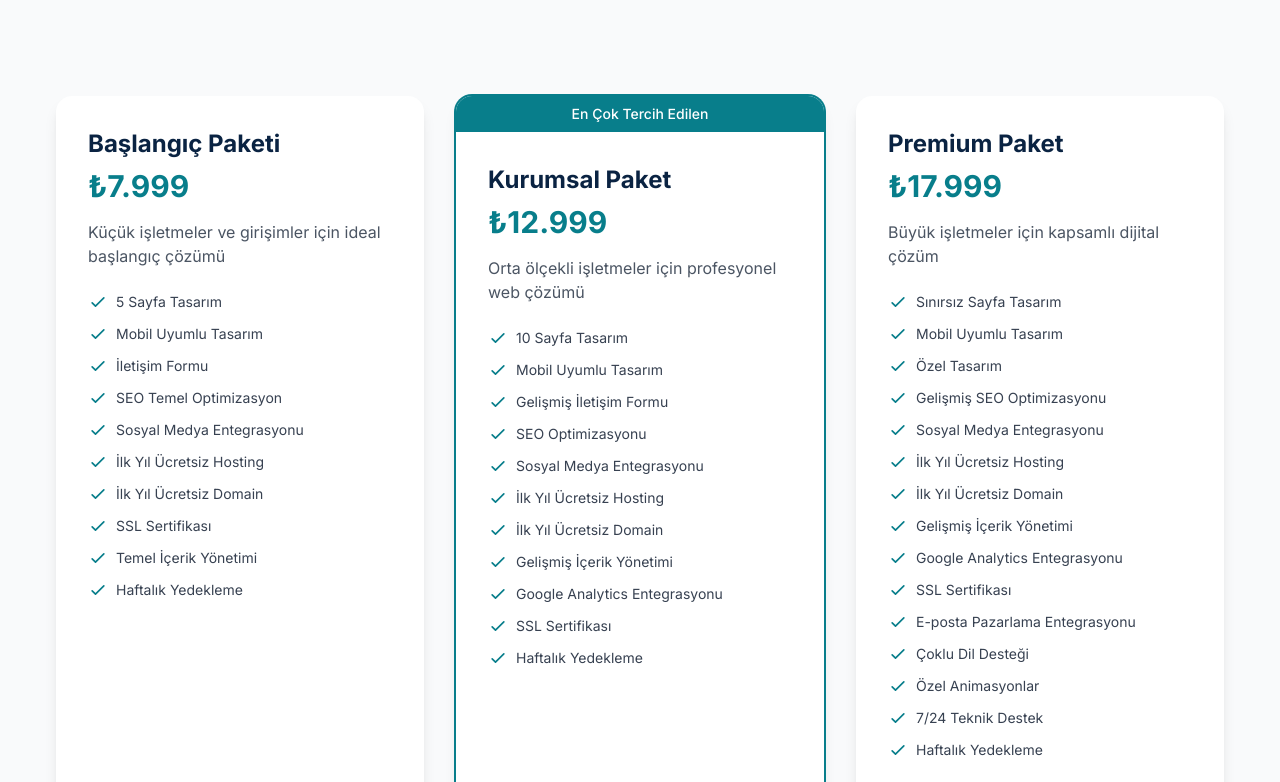
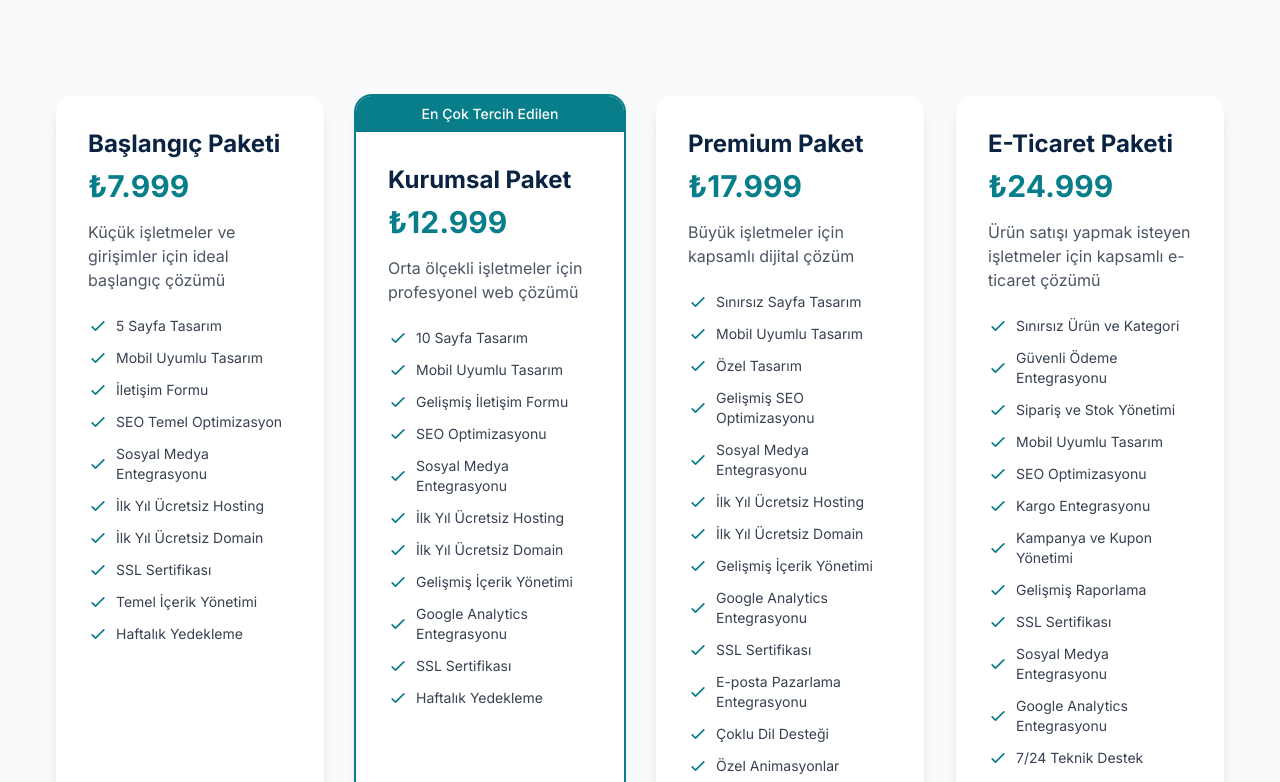
Before and after one commit to enesmalikdmn/emd-ajans, a Next.js app: page /pricing in a window 1280 px wide. Shown: the part 400-1182 px from the top of the page. Built offline with nearby package versions, Linux system fonts and the light colour scheme.

Commit message:
feat: new pricing packages

```diff
--- a/app/components/Pricing.tsx
+++ b/app/components/Pricing.tsx
@@ -64,6 +64,27 @@ const packages = [
       'Haftalık Yedekleme'
     ],
     recommended: false
+  },
+  {
+    title: 'E-Ticaret Paketi',
+    price: '₺24.999',
+    description: 'Ürün satışı yapmak isteyen işletmeler için kapsamlı e-ticaret çözümü',
+    features: [
+      'Sınırsız Ürün ve Kategori',
+      'Güvenli Ödeme Entegrasyonu',
+      'Sipariş ve Stok Yönetimi',
+      'Mobil Uyumlu Tasarım',
+      'SEO Optimizasyonu',
+      'Kargo Entegrasyonu',
+      'Kampanya ve Kupon Yönetimi',
+      'Gelişmiş Raporlama',
+      'SSL Sertifikası',
+      'Sosyal Medya Entegrasyonu',
+      'Google Analytics Entegrasyonu',
+      '7/24 Teknik Destek',
+      'Haftalık Yedekleme'
+    ],
+    recommended: false
   }
 ];
 
@@ -102,15 +123,15 @@ const Pricing = () => {
       </section>
 
       {/* Pricing Packages */}
-      <section className="container mx-auto px-4 py-16">
-        <div className="grid grid-cols-1 md:grid-cols-2 lg:grid-cols-3 gap-8">
+      <section className="container mx-auto px-4 py-8 md:py-16">
+        <div className="grid grid-cols-1 sm:grid-cols-2 lg:grid-cols-2 xl:grid-cols-4 gap-8">
           {packages.map((pkg, index) => (
             <motion.div
               key={index}
               initial={{ opacity: 0, y: 20 }}
               animate={{ opacity: 1, y: 0 }}
               transition={{ duration: 0.5, delay: index * 0.1 }}
-              className={`bg-white rounded-2xl shadow-lg overflow-hidden flex flex-col ${
+              className={`bg-white rounded-2xl shadow-lg overflow-hidden flex flex-col h-full ${
                 pkg.recommended ? 'ring-2 ring-[#087E8B] transform scale-105' : ''
               }`}
             >
@@ -119,10 +140,10 @@ const Pricing = () => {
                   En Çok Tercih Edilen
                 </div>
               )}
-              <div className="p-8 flex flex-col flex-1">
+              <div className="p-6 md:p-8 flex flex-col flex-1">
                 <div className="flex-1">
-                  <h3 className="text-2xl font-bold text-[#0A2342] mb-2">{pkg.title}</h3>
-                  <div className="text-3xl font-bold text-[#087E8B] mb-4">{pkg.price}</div>
+                  <h3 className="text-xl md:text-2xl font-bold text-[#0A2342] mb-2">{pkg.title}</h3>
+                  <div className="text-2xl md:text-3xl font-bold text-[#087E8B] mb-4">{pkg.price}</div>
                   <p className="text-gray-600 mb-6">{pkg.description}</p>
                   <ul className="space-y-3">
                     {pkg.features.map((feature, idx) => (
```
